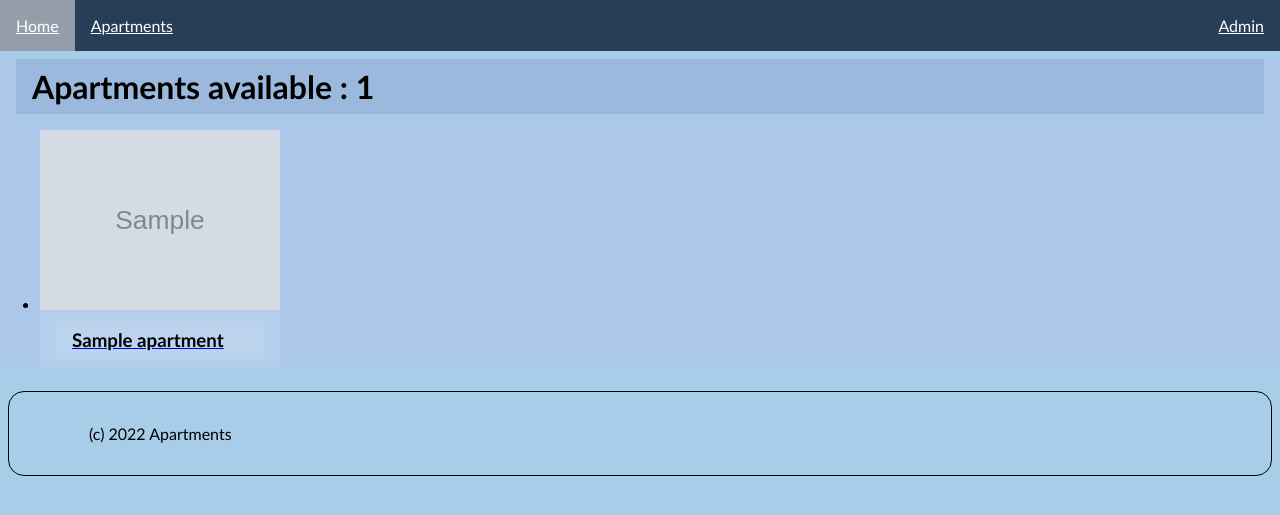
After one commit to Sergejus83/apartments, a Django app: page /apartments/ in a window 1280 px wide. The commit adds this page. Shown: the top 515 px of the page. Run offline with Django 4.2, Linux system fonts and the light colour scheme; tables that the repository leaves empty hold one stand-in row (values such as "Sample post"); grey boxes marked "Sample" are stand-in pictures.

Commit message:
list view, lst detail

```diff
--- a/rental_apartments/apartments/static/apartments/css/base.css
+++ b/rental_apartments/apartments/static/apartments/css/base.css
@@ -1,3 +1,11 @@
+header {
+    background-color: rgb(5, 31, 47);
+}
+
+header .container {
+    display: flex;
+    flex-direction:row;
+}
 body {
     background-color: rgb(168, 205, 232);
     margin: 0;
@@ -8,14 +16,81 @@ body {
     min-height: 100vh;
 }
 
+header a {
+    display: inline-block;
+    color: white;
+    padding: 1rem;
+    text-decoration:underline;
+}
+header a:hover {
+    background-color: rgba(255, 255, 255, 0.5);
+}
+
+h3 a:hover {
+    background-color: rgba(255, 255, 255, 0.5);
+}
+h1, h2, h3, p {
+    padding: 0.5rem 1rem;
+    margin: 0.5rem 1rem;
+}
+
+h1, h2 {
+    background-color: rgba(12, 44, 107, 0.1);
+}
+
+h3 {
+    color: black;
+    background-color: rgba(253, 253, 253, 0.1);
+}
+
 .container {
-    background-color: rgba(239, 239, 224, 0.2);
+    background-color: rgb(180, 182, 237, 0.2);
     /* max-width: 1200px;
     min-width: 480px; */
-    margin: 5rem, auto;
+    /* margin: 5rem, auto; */
+}
+
+.spacer {
+    flex-grow: 1;
+}
+
+header .container span {
+    align-self: center;
+    color: #ccc;
+    padding: 0.5rem;
 }
 
 footer {
     display: flex;
     align-content: stretch;
+    display: inline-block;
+    padding: 0.5rem;
+    margin: 0.5rem;
+    border: 1px solid rgb(0, 0, 0);
+    border-radius: 1rem;
 }
+
+
+ul li.apartment img {
+    max-width: 100%;
+}
+
+ul.apartment_list {
+    display: flex;
+    flex-direction: row;
+    flex-wrap: wrap;
+    gap: 5rem;
+}
+
+ul.apartment_list li.apartment {
+    flex-basis: 15rem;
+    /* border: solid #999; */
+    background-color: rgba(255, 255, 255, 0.1);
+    padding: 0;
+}
+
+.description {
+    display: block;
+    padding: 0.5rem 1rem;
+    margin: 0;
+}
--- /dev/null
+++ b/rental_apartments/apartments/templates/apartments/apartment_list.html
@@ -0,0 +1,25 @@
+{% extends 'apartments/base.html' %}
+{% load static i18n  %}
+{% block title %}{% trans "Apartments" %}{% endblock title %}
+{% block content %}
+    <h1>{% trans "Apartments available" %} : {{ apartment_count }}</h1>
+    {% comment %} <ul>
+        <form action="{% url 'apartments' %}" method="get">
+            <input type="text" name="search" value="{{ request.GET.search }}">
+            <button type="submit">{% trans "search" %}</button>
+        </form>
+    </ul> {% endcomment %}
+    <ul class='apartment_list'>
+        {% for apartment in apartment_list %}
+            <li class='apartment'>
+                <a href="{% url 'apartment' apartment.pk %}">
+                    {% if apartment.photo %}
+                        <img src="{{apartment.photo.url}}">
+                    {% endif %}
+                    <h3>{{ apartment.name }}</h3>
+                </a>
+            </li>
+        {% endfor %}
+        </ul>
+{% endblock content %}
+`   `
--- a/rental_apartments/apartments/templates/apartments/base.html
+++ b/rental_apartments/apartments/templates/apartments/base.html
@@ -16,8 +16,11 @@
         <div class = "container">
             {% block nav %}
                 <a href="{% url 'index' %}">{% trans "Home" %}</a>
-                <a href="{% url 'admin:index' %}">{% trans "Admin" %}</a>
-            {% endblock nav %}
+                <a href="{% url 'apartments' %}">{% trans "Apartments" %}</a>
+                <span class="spacer"></span>
+                    <a href="{% url 'admin:index' %}">{% trans "Admin" %}</a>
+
+                {% endblock nav %}
         </div>
     </header>
     <main>
--- a/rental_apartments/apartments/urls.py
+++ b/rental_apartments/apartments/urls.py
@@ -3,5 +3,8 @@ from django.urls import path, include
 from . import views
 
 urlpatterns = [
-    path('', views.index, name='index')
+    path('', views.index, name='index'),
+    path('apartments/', views.ApartmentListView.as_view(), name='apartments'),
+    path('apartment/<int:pk>/', views.ApartmentDetailView.as_view(), name='apartment')
+
 ]
--- a/rental_apartments/apartments/views.py
+++ b/rental_apartments/apartments/views.py
@@ -2,6 +2,7 @@ from django.shortcuts import render
 from django.http import HttpResponse
 from django.utils.translation import gettext_lazy as _
 from . models import Apartment, Guest, Reservation, User
+from django.views.generic import ListView, DetailView
 
 
 def index(request):
@@ -20,3 +21,19 @@ def index(request):
         }
 
     return render (request, 'apartments/index.html', context=context)
+
+
+class ApartmentListView(ListView):
+    model = Apartment
+    template_name = 'apartments/apartment_list.html'
+
+    def get_context_data(self, **kwargs):
+        context = super().get_context_data(**kwargs)
+        context['apartment_count'] = self.get_queryset().count()
+        return context
+
+
+
+class ApartmentDetailView(DetailView):
+    model = Apartment
+    template_name = 'apartments/apartment_detail.html'
```
Also changed, not shown: rental_apartments/apartments/templates/apartments/apartment_detail.html (added, +21 -0 lines).
